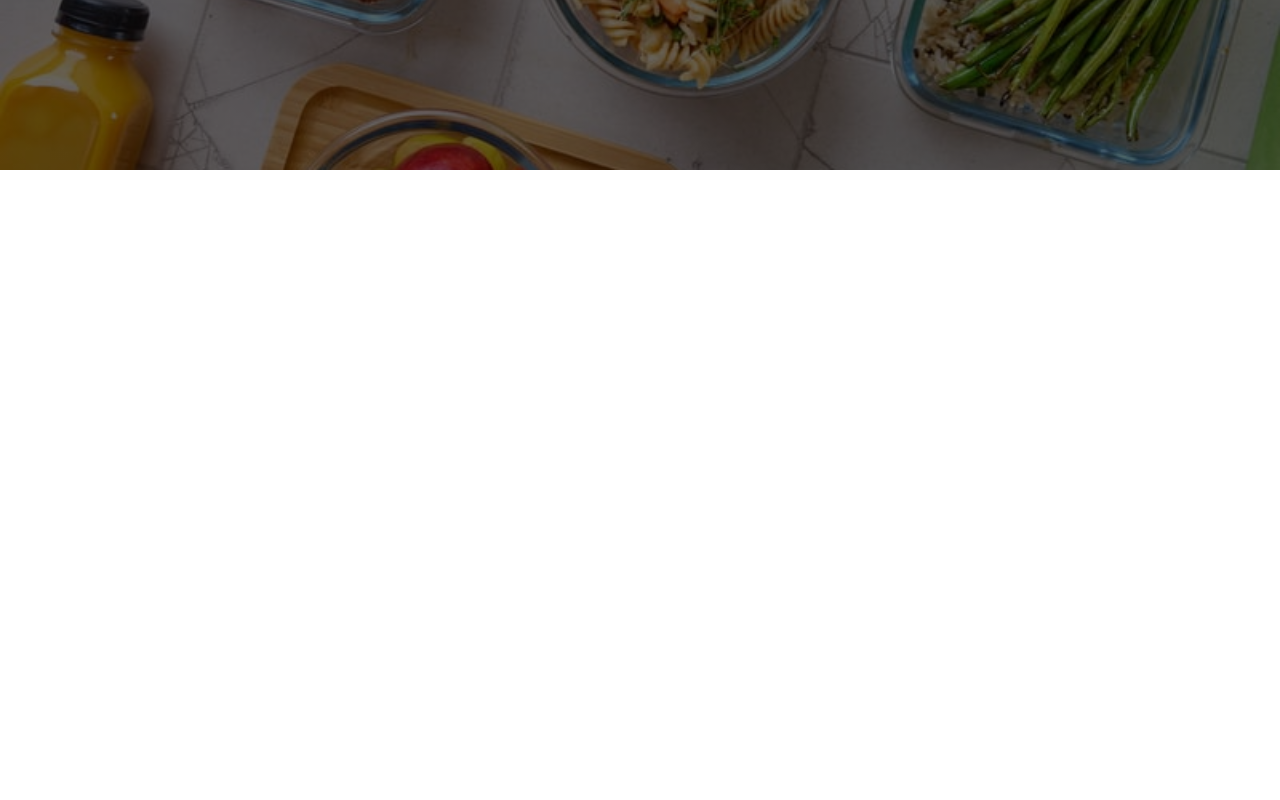
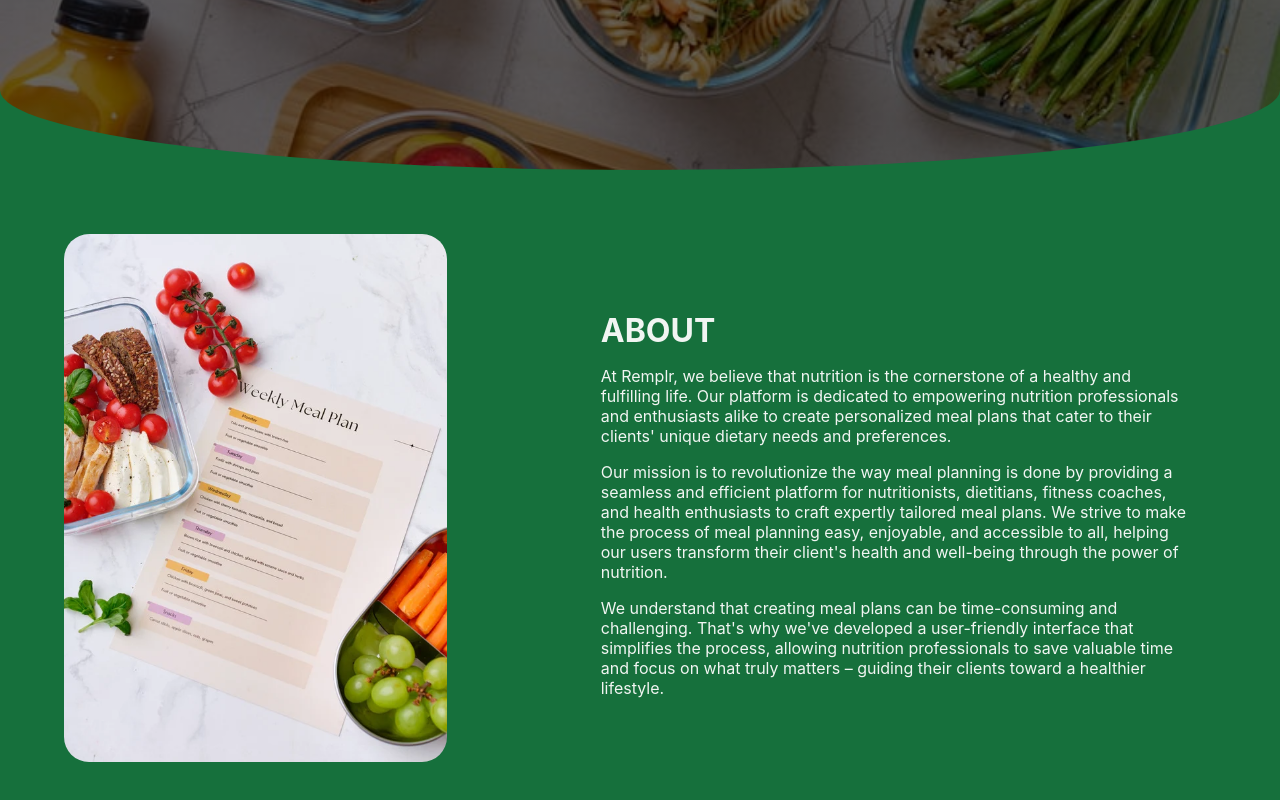
Before and after one commit to coderhimanshu1/REMPLR-2.0, a React (Create React App) app: page / in a window 1280 px wide. Shown: the part 470-1270 px from the top of the page. Before the commit the page ends 800 px from the top, so only its background shows below. Built offline with nearby package versions, Linux system fonts and the light colour scheme.

Commit message:
adding about section

```diff
--- a/src/routes/home.js
+++ b/src/routes/home.js
@@ -12,6 +12,37 @@ const Home = () => {
           <small>Meal Plans Made Simple.</small>
         </div>
       </div>
+      <div className="home-about">
+        <div className="home-about-img">
+          {/* <img src={about} alt="About Image" /> */}
+        </div>
+        <div className="home-about-text">
+          <h1>ABOUT</h1>
+          <p>
+            At Remplr, we believe that nutrition is the cornerstone of a healthy
+            and fulfilling life. Our platform is dedicated to empowering
+            nutrition professionals and enthusiasts alike to create personalized
+            meal plans that cater to their clients' unique dietary needs and
+            preferences.
+          </p>
+          <p>
+            Our mission is to revolutionize the way meal planning is done by
+            providing a seamless and efficient platform for nutritionists,
+            dietitians, fitness coaches, and health enthusiasts to craft
+            expertly tailored meal plans. We strive to make the process of meal
+            planning easy, enjoyable, and accessible to all, helping our users
+            transform their client's health and well-being through the power of
+            nutrition.
+          </p>
+          <p>
+            We understand that creating meal plans can be time-consuming and
+            challenging. That's why we've developed a user-friendly interface
+            that simplifies the process, allowing nutrition professionals to
+            save valuable time and focus on what truly matters – guiding their
+            clients toward a healthier lifestyle.
+          </p>
+        </div>
+      </div>
     </div>
   );
 };
--- a/src/styles/home.css
+++ b/src/styles/home.css
@@ -3,6 +3,8 @@ body {
   height: 100%;
   font-family: "Inter", sans-serif;
 }
+
+/* Styling for header */
 .home-header {
   position: relative;
   background-image: linear-gradient(rgba(0, 0, 0, 0.6), rgba(0, 0, 0, 0.6)),
@@ -12,9 +14,12 @@ body {
   background-repeat: no-repeat;
   min-height: 80vh;
   color: #f1f5f2;
+  border-bottom-left-radius: 80% 20%;
+  border-bottom-right-radius: 80% 20%;
+  overflow: hidden;
 }
 
-.home img {
+.home-header img {
   max-width: 10%;
   padding: 0.5%;
   margin: 0.5%;
@@ -37,3 +42,32 @@ body {
 .home small {
   font-weight: 600;
 }
+
+/* Styling for about */
+
+.home-about {
+  display: flex;
+  background-color: #16703c;
+  padding-top: 50%;
+  min-height: 80vh;
+  margin-top: -50%;
+}
+
+.home-about-img {
+  width: 100%;
+  background-image: url("../images/about.webp");
+  background-size: cover;
+  background-position: center;
+  background-repeat: no-repeat;
+  height: 50vh;
+  padding: 5%;
+  margin: 5%;
+  border-radius: 25px;
+}
+
+.home-about-text {
+  padding: 7%;
+  margin: 4% 0%;
+  text-align: left;
+  color: #f1f5f2;
+}
```
Also changed, not shown: src/images/about.webp (added).
